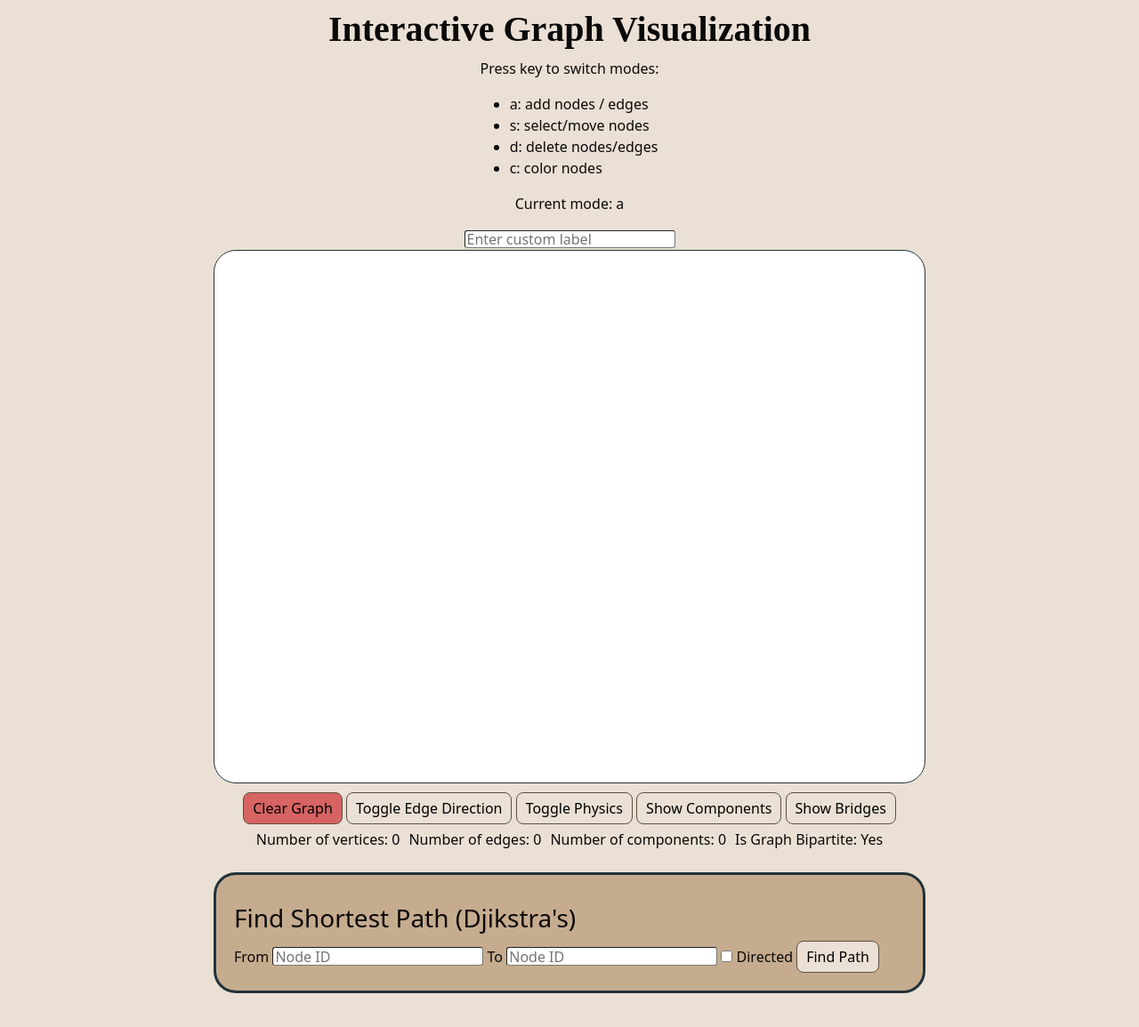
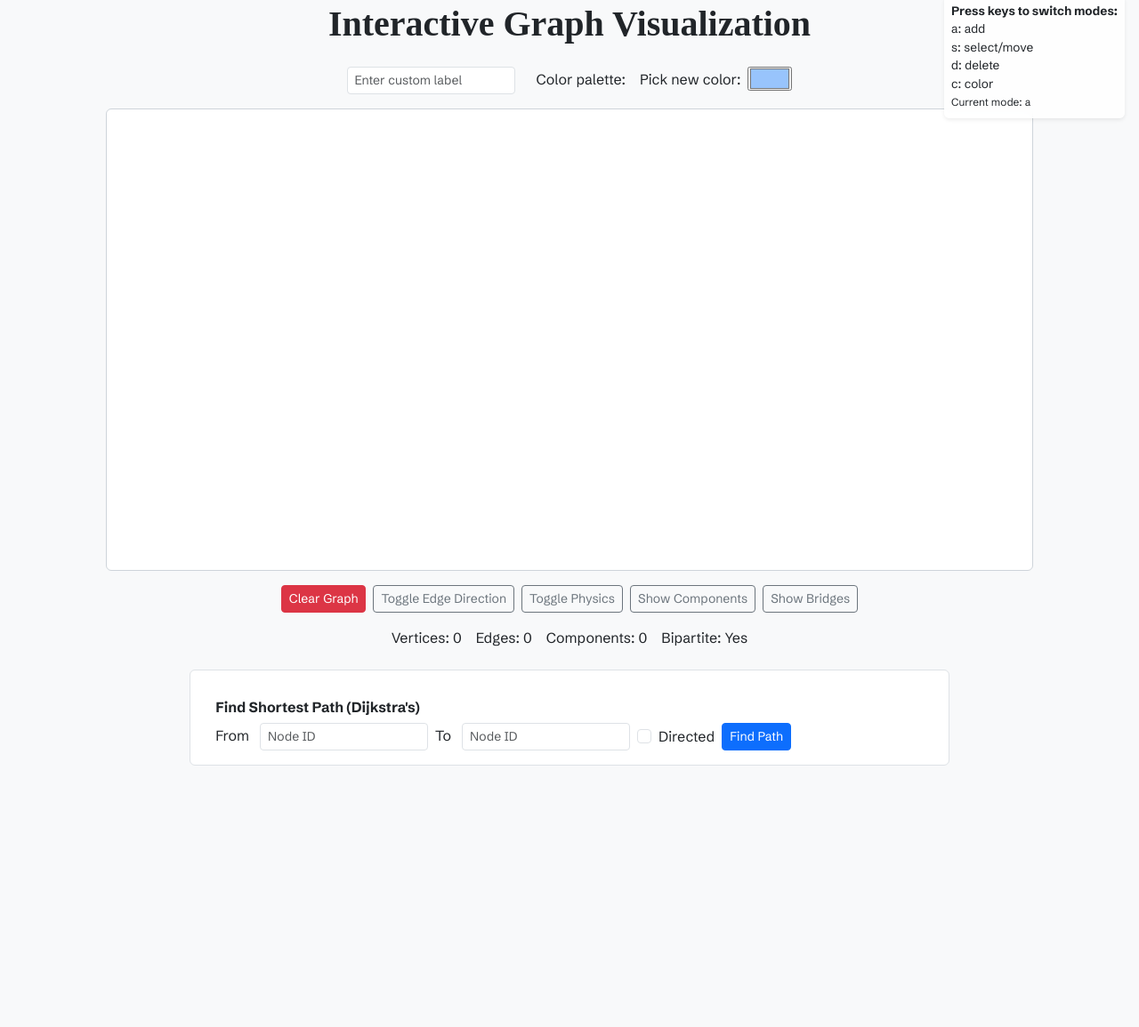
Before and after one commit to Jambr0li/Graph_Sketchpad, a website with bundled scripts: page index.html in a window 1280 px wide. Shown: the part 21-1176 px from the top of the page at 89% size. After the commit the page ends 938 px from the top, so only its background shows below. Built offline with nearby package versions, Linux system fonts and the light colour scheme; a script that the page names is missing; a web font is replaced by a local one.

Commit message:
bootstrap UI improvements.

```diff
--- a/analyze.js
+++ b/analyze.js
@@ -2,6 +2,7 @@ export { updateGraphInfo, toggleBridges, toggleComponents, djikstra }
 import { NetworkState } from "./network.js"
 
 function updateGraphInfo() {
+    document.getElementById('toggle-bridges-btn').classList.remove('custom-active')
     document.getElementById('node-count').textContent = NetworkState.node_count;
     document.getElementById('edge-count').textContent = NetworkState.edge_count;
     var components = getComponents();
@@ -250,6 +251,7 @@ function toggleComponents() {
         NetworkState.componentsVisible = true;
     }
     NetworkState.network.redraw();
+    NetworkState.componentsVisible ? document.getElementById('toggle-components-btn').classList.add('custom-active') : document.getElementById('toggle-components-btn').classList.remove('custom-active');
 }
 
 
@@ -291,10 +293,12 @@ function djikstra() {
     if (document.getElementById('directed-path').checked) {
         NetworkState.options.edges.arrows.to.enabled = true;
         NetworkState.network.setOptions(NetworkState.options)
+        document.getElementById('toggle-directions-btn').classList.add('custom-active');
         directed = true;
     } else {
         NetworkState.options.edges.arrows.to.enabled = false;
         NetworkState.network.setOptions(NetworkState.options)
+        document.getElementById('toggle-directions-btn').classList.remove('custom-active');
     }
 
     const graph = {}; // Create an adjacency list representation of the graph
@@ -400,6 +404,7 @@ function toggleBridges() {
         NetworkState.bridgesVisible = true;
     }
     var nonBridges = NetworkState.edges.get().filter(e => !bridges.includes(e));
+    NetworkState.bridgesVisible ? document.getElementById('toggle-bridges-btn').classList.add('custom-active') : document.getElementById('toggle-bridges-btn').classList.remove('custom-active');
 
     for (var b of bridges) {
         NetworkState.edges.update({
--- a/index.html
+++ b/index.html
@@ -7,7 +7,9 @@
   <!-- Google Font -->
   <link rel="preconnect" href="https://fonts.googleapis.com">
   <link rel="preconnect" href="https://fonts.gstatic.com" crossorigin>
-  <link href="https://fonts.googleapis.com/css2?family=Inknut+Antiqua:wght@300;400;500;600;700;800;900&family=Jaro:opsz@6..72&family=Schibsted+Grotesk:ital,wght@0,400..900;1,400..900&display=swap" rel="stylesheet">
+  <link
+    href="https://fonts.googleapis.com/css2?family=Inknut+Antiqua:wght@600;700;800;900&family=Schibsted+Grotesk:wght@400;500;700;900&display=swap"
+    rel="stylesheet">
   <!-- Bootstrap CSS -->
   <link
     href="https://cdn.jsdelivr.net/npm/bootstrap@5.3.3/dist/css/bootstrap.min.css"
@@ -22,91 +24,117 @@
   <link rel="stylesheet" href="styles.css">
 </head>
 <body>
-  <div class="content">
-    <div class="network-content">
-      <h1 class="title">Interactive Graph Visualization</h1>
-      <p> Press key to switch modes:
-      <ul>
-        <li>a: add nodes / edges</li>
-        <li>s: select/move nodes</li>
-        <li>d: delete nodes/edges</li>
-        <li>c: color nodes</li>
+  <!-- Floating instructions panel: no user interaction blocking -->
+  <div id="instructions" class="rounded shadow-sm p-2">
+    <div style="pointer-events:auto;">
+      <strong>Press keys to switch modes:</strong>
+      <ul class="m-0 p-0" style="list-style:none;">
+        <li>a: add</li>
+        <li>s: select/move</li>
+        <li>d: delete</li>
+        <li>c: color</li>
       </ul>
-      <p>
-        Current mode:
-        <span id="mode-display">a</span>
-      </p>
-      <div>
-        <input type="text" id="node-label" placeholder="Enter custom label" />
+      <small>Current mode: <span id="mode-display">a</span></small>
+    </div>
+  </div>
+
+  <div class="container-fluid py-4">
+    <h1 class="title text-center mb-4">Interactive Graph Visualization</h1>
+
+    <div class="row justify-content-center mb-3">
+      <div class="col-auto">
+        <input type="text" id="node-label" class="form-control form-control-sm" placeholder="Enter custom label" />
       </div>
-      <div id="color-palette" class="hidden">
-        Color palette:
-       <span
-            id="color-previews"
-            style="display: inline-block;
-            margin-left: 10px;">
-        </span>
-        Pick new color:
-        <input
-            type="color"
-            id="node-color-selection"
-            placeholder="#98c4fc"
-            value="#98c4fc"
-        />
+      <div class="col-auto" id="color-palette" class="hidden">
+        <div class="d-flex align-items-center gap-2">
+          <span>Color palette:</span>
+          <span id="color-previews"></span>
+          <span>Pick new color:</span>
+          <input type="color" id="node-color-selection" value="#98c4fc"/>
+        </div>
       </div>
-      <div id="network"></div>
     </div>
 
-    <div>
-      <button id="clear-btn" class="clear-btn">Clear Graph</button>
-      <button id="toggle-directions-btn" class="toggle-btn">Toggle Edge Direction</button>
-      <button id="toggle-physics-btn" class="toggle-btn">Toggle Physics</button>
-      <button id="toggle-components-btn" class="toggle-btn">Show Components</button>
-      <button id="toggle-bridges-btn" class="toggle-btn">Show Bridges</button>
+    <!-- Network row -->
+    <div class="row justify-content-center mb-3">
+      <div class="col-12 col-xl-10">
+        <div id="network"></div>
+      </div>
     </div>
 
-    <div class="graph-info">
-      <p class="graph-stat">Number of vertices: <span id="node-count">0</span></p>
-      <p class="graph-stat">Number of edges: <span id="edge-count">0</span></p>
-      <p class="graph-stat">Number of components: <span id="component-count">0</span></p>
-      <p class="graph-stat">Is Graph Bipartite: <span id="is-bipartite">Yes</span></p>
+    <!-- Buttons row -->
+    <div class="row justify-content-center mb-3 g-2">
+      <div class="col-auto">
+        <button id="clear-btn" class="clear-btn btn btn-sm btn-danger">Clear Graph</button>
+      </div>
+      <div class="col-auto">
+        <button id="toggle-directions-btn" class="toggle-btn btn btn-sm btn-outline-secondary">Toggle Edge Direction</button>
+      </div>
+      <div class="col-auto">
+        <button id="toggle-physics-btn" class="toggle-btn btn btn-sm btn-outline-secondary">Toggle Physics</button>
+      </div>
+      <div class="col-auto">
+        <button id="toggle-components-btn" class="toggle-btn btn btn-sm btn-outline-secondary">Show Components</button>
+      </div>
+      <div class="col-auto">
+        <button id="toggle-bridges-btn" class="toggle-btn btn btn-sm btn-outline-secondary">Show Bridges</button>
+      </div>
     </div>
 
-    <div id="controls">
-      <!-- Adding Nodes -->
-      <div class="add-node-container graph-logic">
+    <!-- Graph stats -->
+    <div class="row justify-content-center mb-4">
+      <div class="col-auto d-flex flex-wrap align-items-center gap-3">
+        <p class="graph-stat m-0">Vertices: <span id="node-count">0</span></p>
+        <p class="graph-stat m-0">Edges: <span id="edge-count">0</span></p>
+        <p class="graph-stat m-0">Components: <span id="component-count">0</span></p>
+        <p class="graph-stat m-0">Bipartite: <span id="is-bipartite">Yes</span></p>
       </div>
+    </div>
 
+    <!-- Controls -->
+    <div class="row justify-content-center mb-4">
+      <div id="controls" class="col-12 col-xl-8">
+        <div class="row g-3 p-3">
+          <div class="col-12 add-node-container graph-logic"></div>
+          <!-- Dijkstra's Input -->
+          <div class="col-12 add-edge-container graph-logic">
+            <h3 class="h6 fw-bold">Find Shortest Path (Dijkstra's)</h3>
+            <div class="d-flex flex-wrap align-items-center gap-2">
+              <div>
+                <label class="me-2">From</label>
+                <input type="text" id="node-from-dij" placeholder="Node ID" class="form-control form-control-sm d-inline-block w-auto" />
+              </div>
+              <div>
+                <label class="me-2">To</label>
+                <input type="text" id="node-to-dij" placeholder="Node ID" class="form-control form-control-sm d-inline-block w-auto" />
+              </div>
+              <div class="form-check d-inline-block">
+                <input type="checkbox" class="form-check-input" name="directed-path" id="directed-path">
+                <label class="form-check-label" for="directed-path">Directed</label>
+              </div>
+              <button id="djikstra-btn" class="btn btn-sm btn-primary">Find Path</button>
+            </div>
+          </div>
+        </div>
+      </div>
+    </div>
 
-      <!-- Dijkstra's Input -->
-      <div class="add-edge-container graph-logic">
-        <h3>Find Shortest Path (Djikstra's)</h3>
-        <label>From</label>
-        <input type="text" id="node-from-dij" placeholder="Node ID" />
-        <label>To</label>
-        <input type="text" id="node-to-dij" placeholder="Node ID" />
-        <label for="directed-path">
-          <input type="checkbox" name="directed-path" id="directed-path">
-          Directed
-        </label>
-        <button id="djikstra-btn">Find Path</button><br>
-      </div>
-
-    </div>
-    <div class="table-data">
-      <div class="node-degree-container">
-        <h3 id="node-degree-title"></h3>
+    <!-- Data Tables -->
+    <div class="row justify-content-center table-data gx-4 gy-4">
+      <div class="col-12 col-lg-3 node-degree-container">
+        <h3 id="node-degree-title" class="h6 fw-bold mb-2"></h3>
         <div id="node-degrees"></div>
       </div>
-      <div class="adj-matrix-container">
-        <h3 id="adj-matrix-title"></h3>
+      <div class="col-12 col-lg-4 adj-matrix-container">
+        <h3 id="adj-matrix-title" class="h6 fw-bold mb-2"></h3>
         <div id="adj-matrix"></div>
       </div>
-      <div class="eig-container">
+      <div class="col-12 col-lg-3 eig-container">
         <div id="eig-results"></div>
       </div>
     </div>
   </div>
+
   <script type="module" src="init.js"></script>
 </body>
 </html>
--- a/network.js
+++ b/network.js
@@ -13,8 +13,8 @@ const NetworkState = {
     bridgesVisible: false,
     physicsOn: true,
     options: {
-        height: "600px",
-        width: "800px",
+        height: "100%",
+        width: "100%",
         interaction: {
             hover: true,
             dragNodes: true,
@@ -329,11 +329,13 @@ function toggleDirection() {
     var currentState = NetworkState.options.edges.arrows.to.enabled;
     NetworkState.options.edges.arrows.to.enabled = !currentState;
     NetworkState.network.setOptions(NetworkState.options);
+    !currentState ? document.getElementById('toggle-directions-btn').classList.add('custom-active') : document.getElementById('toggle-directions-btn').classList.remove('custom-active');
     updateGraphInfo();
 }
 
 function togglePhysics() {
     NetworkState.physicsOn = !NetworkState.physicsOn;
+    NetworkState.physicsOn ? document.getElementById('toggle-physics-btn').classList.add('custom-active') : document.getElementById('toggle-physics-btn').classList.remove('custom-active');
     for (var n of NetworkState.nodes.get()) {
         console.log("updating physics ");
         NetworkState.nodes.update({id: n.id, physics: NetworkState.physicsOn});
--- a/styles.css
+++ b/styles.css
@@ -1,112 +1,83 @@
-body {
-    background-color: #EAE0D5;
-    color: #0A0908;
+.custom-active {
+    background-color: #6610f2;
+    color: white;
 }
 
-button {
-    padding: 5px 10px 5px 10px;
-    border-radius: 8px;
-    border-style: solid;
-    border-width: 1px;
-    border-color: #5E503F;
-    background-color: #EAE0D5;
+body {
+    background-color: #f8f9fa;
+    color: #212529;
+    font-family: "Schibsted Grotesk", sans-serif;
 }
 
-.clear-btn {
-    background-color: rgb(215, 99, 99);
+/* Floating instructions: non-invasive */
+#instructions {
+    position: fixed;
+    top: 1rem;
+    right: 1rem;
+    z-index: 2000;
+    background: rgba(255, 255, 255, 0.8);
+    backdrop-filter: blur(5px);
+    pointer-events: none;
+    font-size: 0.85rem;
 }
 
-.clear-btn:hover {
-    color: white;
-    background-color: rgb(194, 9, 9);
+/* Title styling */
+.title {
+    font-family: "Inknut Antiqua", serif;
+    font-weight: 900;
 }
 
-input[type="text"], input[type="number"] {
-    border-radius: 3px;
-    border-width: 1px;
-    height: 1.3rem;
+/* Network styling */
+#network {
+    width: 100%;
+    height: 65vh;
+    border: 1px solid #ced4da;
+    border-radius: 0.375rem;
+    background-color: #ffffff;
 }
 
-input:focus {
-    outline: 2px solid #22333B;
-    background-color: #edebe9;
+/* Buttons */
+button {
+    border-radius: 0.375rem;
+    transition: transform 0.3s;
 }
 
 button:hover {
-    transition: 300ms;
-    scale: 1.05;
-    background-color: #22333B;
-    color: #EAE0D5;
-    cursor: pointer;
+    transform: scale(1.05);
 }
 
-.title {
-    margin-top: 30px;
-    font-family: "Inknut Antiqua", serif;
-    font-weight: 900;
-    font-style: normal;
+/* Clear button specifically */
+.clear-btn {
+    color: #fff;
 }
 
-#network {
-    width: 800px;
-    height: 600px;
-    border: 1px solid #22333B;
-    border-radius: 25px;
-    background-color: white;
-    margin-bottom: 10px;
-}
+/* Controls container */
 #controls {
-    border-style: solid;
-    border-color: #22333B;
-    background-color: #C6AC8F;
-    border-radius: 25px;
-    margin-top: 20px;
-    padding-bottom: 20px;
-    width: 800px;
-    display: flex;
-    flex-direction: column;
-    justify-content: center;
+    border: 1px solid #dee2e6;
+    border-radius: 0.375rem;
+    background-color: #ffffff;
 }
 
-.network-content {
-    display: flex;
-    flex-direction: column;
-    justify-content: center;
-    align-items: center;
-}
-
-.content {
-    display: flex;
-    flex-direction: column;
-    justify-content: center;
-    align-items: center;
-}
-
+/* Graph logic spacing */
 .graph-logic {
-    padding-left: 20px;
     margin-top: 1rem;
 }
 
-.graph-info {
-    display: flex;
+/* Graph stats */
+.graph-stat {
+    margin: 0;
+    padding: 0;
 }
 
-.graph-stat {
-    margin: 5px;
+/* Tables and overflow handling */
+.table-data .node-degree-container,
+.table-data .adj-matrix-container,
+.table-data .eig-container {
+    max-height: 300px;
+    overflow: auto;
 }
 
-.table-data {
-    margin: 10px 10px 100px 10px;
-    display: flex;
-    width: 800px;
-    justify-content: space-between;
-}
-
+/* Hide color palette by default if needed */
 .hidden {
     display: none;
 }
-
-#node-color-selection {
-    width: 20px;
-    height: 20px;
-}
```
